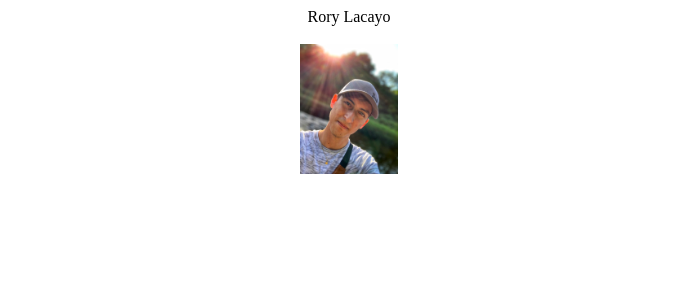
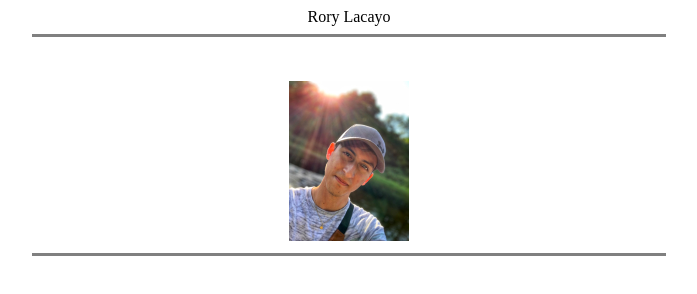
Before and after one commit to roryjl-n/roryjl-n.github.io, a plain HTML site: page portfolio.html in a window 1280 px wide. Shown: the whole page, without its empty margins (291-988 px from the left). Drawn offline with Linux system fonts and the light colour scheme.

Commit message:
Update portfolio.html

```diff
--- a/portfolio.html
+++ b/portfolio.html
@@ -3,14 +3,15 @@
   <head>
     <meta charset="utf-8">
     <title></title>
-  <center>
   </head>
   <body>
-    Rory Lacayo
+    <center> Rory Lacayo
+    <HR size="3" width="50%" noshade>
     <BR>
     <BR>
-      <img src="IMAGES/thumbnail_IMG_0346.jpg" height="130" alt="RORY">
+      <img src="IMAGES/thumbnail_IMG_0346.jpg" height="160" alt="RORY">
     <BR>
+    <HR size="3" width="50%" noshade>
 
   </body>
 </html>
```
